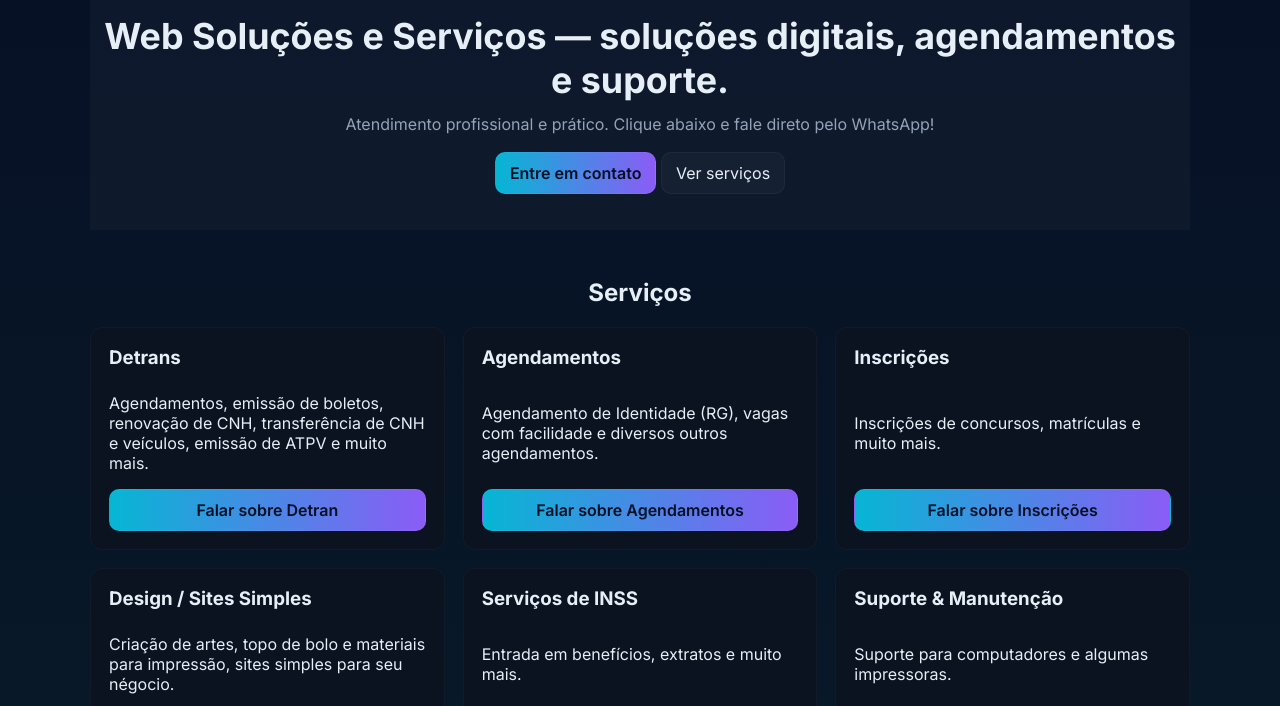
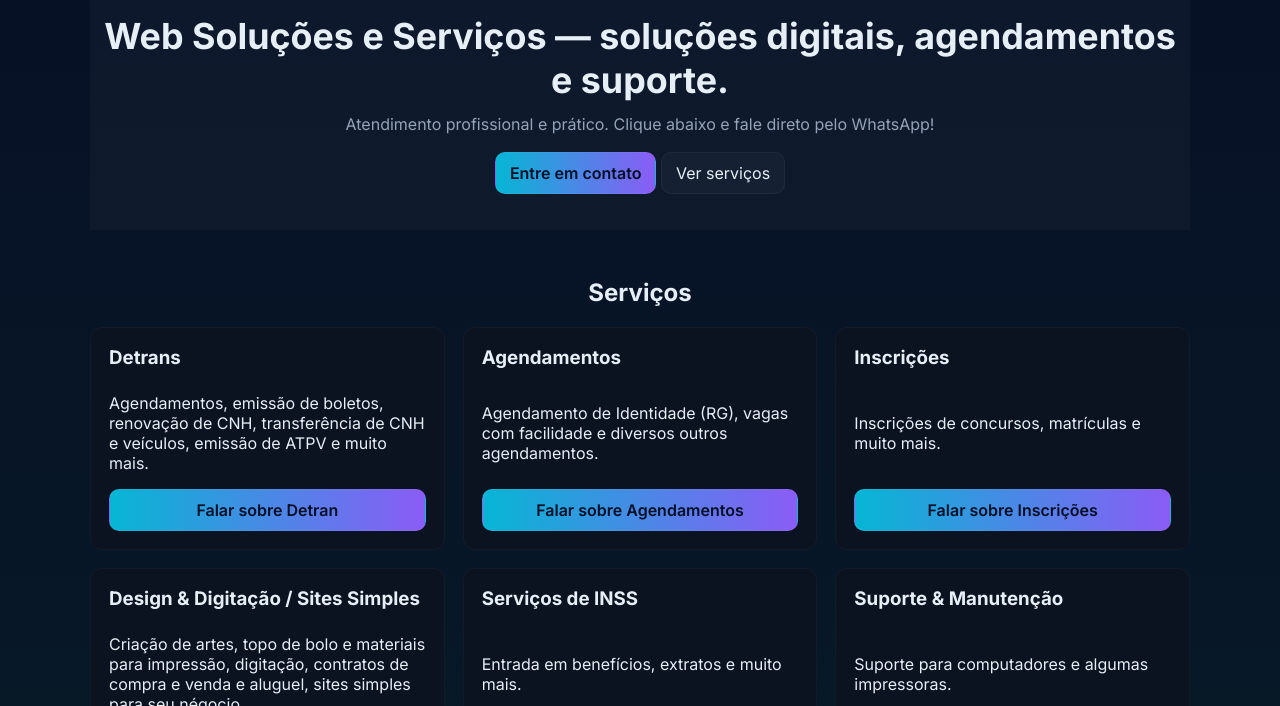
Before and after one commit to weslksj2016-ui/websolucoes, a plain HTML site: page index.html in a window 1280 px wide. Shown: the part 94-800 px from the top of the page. Drawn offline with Linux system fonts and the light colour scheme.

Commit message:
Update index.html

```diff
--- a/index.html
+++ b/index.html
@@ -99,8 +99,8 @@
             <a class="btn primary" href="https://wa.me/5587981586488?text=Olá%20Wesley!%20Quero%20ajuda%20com%20inscrições." target="_blank">Falar sobre Inscrições</a>
           </article>
           <article class="card">
-            <h3>Design / Sites Simples</h3>
-            <p class="muted">Criação de artes, topo de bolo e materiais para impressão, sites simples para seu négocio.</p>
+            <h3>Design & Digitação / Sites Simples</h3>
+            <p class="muted">Criação de artes, topo de bolo e materiais para impressão, digitação, contratos de compra e venda e aluguel, sites simples para seu négocio.</p>
             <a class="btn primary" href="https://wa.me/5587981586488?text=Olá%20Wesley!%20Quero%20criar%20artes%20ou%20materiais%20gráficos." target="_blank">Falar sobre Design</a>
           </article>
           <article class="card">
```
